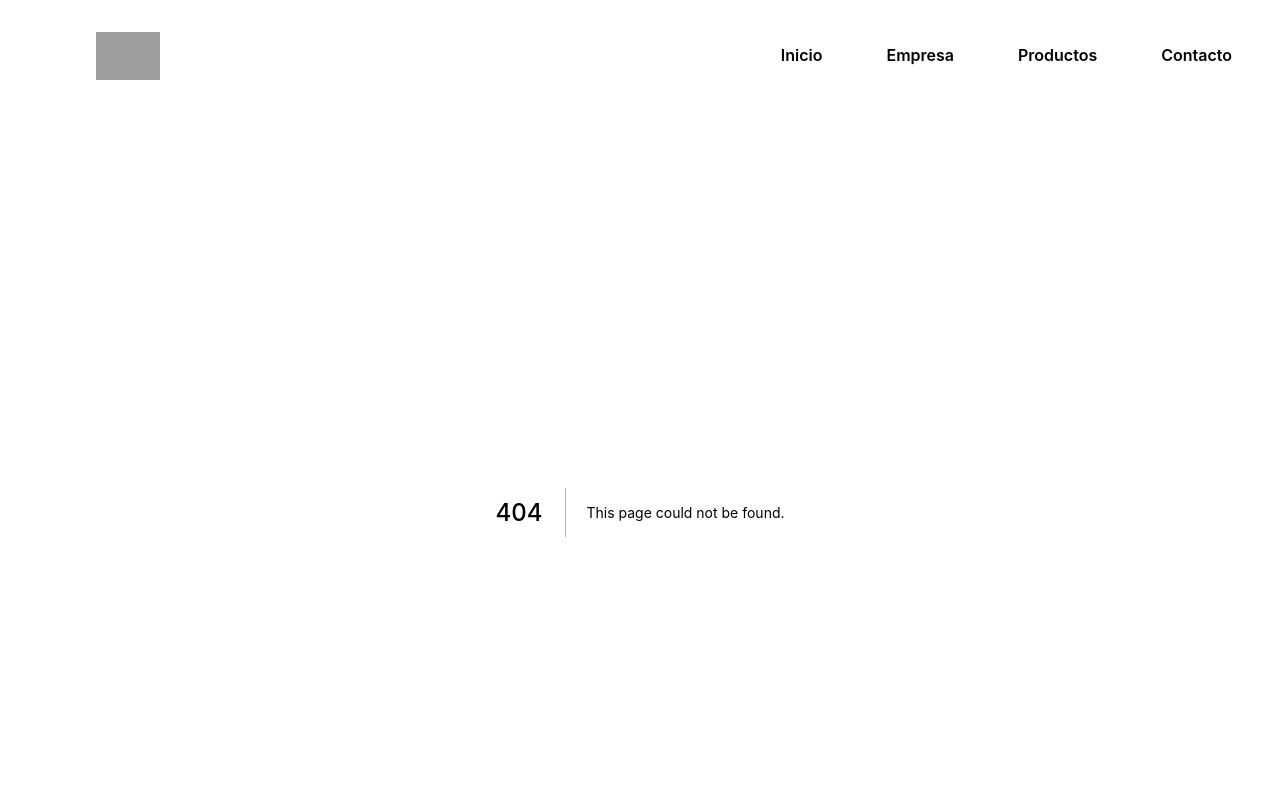
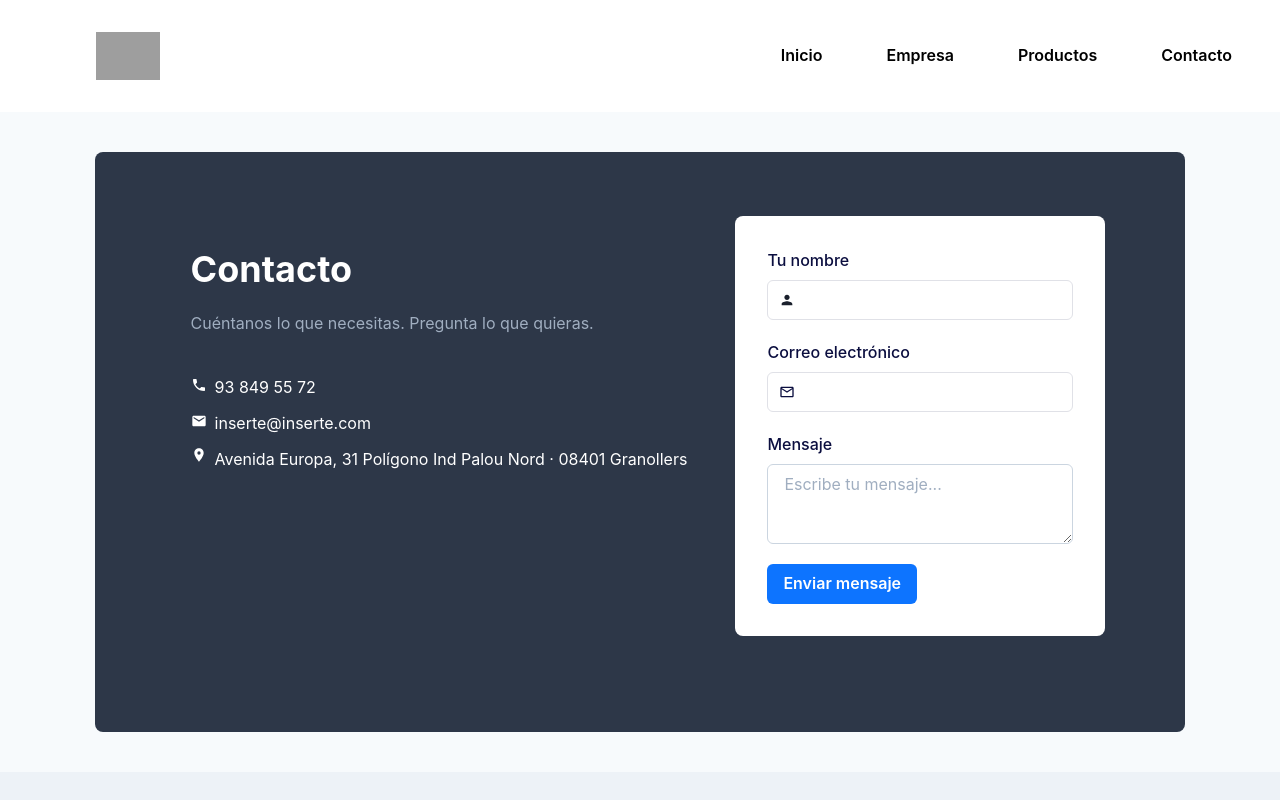
Before and after one commit to danngalann/nextjs-landing, a Next.js app: page /contacto in a window 1280 px wide. Before the commit this address had no page. Shown: the top 800 px of the page. Built offline with nearby package versions, Linux system fonts and the light colour scheme; grey boxes are pictures that could not be loaded.

Commit message:
Added contact page

```diff
--- a/package.json
+++ b/package.json
@@ -20,6 +20,7 @@
     "react": "17.0.2",
     "react-device-detect": "^2.1.2",
     "react-dom": "17.0.2",
+    "react-icons": "^4.3.1",
     "react-scroll-parallax": "^2.4.0"
   },
   "devDependencies": {
--- /dev/null
+++ b/pages/contacto.tsx
@@ -0,0 +1,124 @@
+import {
+  Container,
+  Flex,
+  Box,
+  Heading,
+  Text,
+  IconButton,
+  Button,
+  VStack,
+  HStack,
+  Wrap,
+  WrapItem,
+  FormControl,
+  FormLabel,
+  Input,
+  InputGroup,
+  InputLeftElement,
+  Textarea,
+  Link,
+  Icon,
+} from "@chakra-ui/react";
+import {
+  MdPhone,
+  MdEmail,
+  MdLocationOn,
+  MdOutlineEmail,
+  MdPerson,
+} from "react-icons/md";
+
+export default function contact() {
+  return (
+    <Container maxW="full" mt={0} centerContent bg="gray.50" overflow="hidden">
+      <Box
+        bg="gray.700"
+        color="white"
+        borderRadius="lg"
+        m={{ sm: 4, md: 16, lg: 10 }}
+        p={{ sm: 5, md: 5, lg: 16 }}
+      >
+        <Flex direction={{ base: "column", md: "row" }}>
+          <Box mx={8} mt={8}>
+            <Heading>Contacto</Heading>
+            <Text mt={{ sm: 3, md: 3, lg: 5 }} color="gray.400">
+              Cuéntanos lo que necesitas. Pregunta lo que quieras.
+            </Text>
+            <Box py={{ base: 5, sm: 5, md: 8, lg: 10 }}>
+              <VStack pl={0} spacing={3} alignItems="flex-start">
+                <Box>
+                  <Icon as={MdPhone} mr={2} />
+                  <Link href="tel:938495572">93 849 55 72</Link>
+                </Box>
+                <Box>
+                  <Icon as={MdEmail} mr={2} />
+                  <Link href="mailto:inserte@inserte.com">
+                    inserte@inserte.com{" "}
+                  </Link>
+                </Box>
+                <Flex>
+                  <Icon as={MdLocationOn} mr={2} />
+                  <Text>
+                    Avenida Europa, 31 Polígono Ind Palou Nord · 08401
+                    Granollers
+                  </Text>
+                </Flex>
+              </VStack>
+            </Box>
+            {/* <HStack
+                    mt={{ lg: 10, md: 10 }}
+                    spacing={5}
+                    px={5}
+                    alignItems="flex-start"
+                  >
+                    Social icons here if any
+                  </HStack> */}
+          </Box>
+          <Box bg="white" borderRadius="lg" mx={4} mb={8}>
+            <Box m={8} color="#0B0E3F">
+              <VStack spacing={5}>
+                <FormControl id="name">
+                  <FormLabel>Tu nombre</FormLabel>
+                  <InputGroup borderColor="#E0E1E7">
+                    <InputLeftElement pointerEvents="none">
+                      <Icon as={MdPerson} color="gray.800" />
+                    </InputLeftElement>
+                    <Input type="text" size="md" />
+                  </InputGroup>
+                </FormControl>
+                <FormControl id="name">
+                  <FormLabel>Correo electrónico</FormLabel>
+                  <InputGroup borderColor="#E0E1E7">
+                    <InputLeftElement pointerEvents="none">
+                      <MdOutlineEmail color="gray.800" />
+                    </InputLeftElement>
+                    <Input type="text" size="md" />
+                  </InputGroup>
+                </FormControl>
+                <FormControl id="name">
+                  <FormLabel>Mensaje</FormLabel>
+                  <Textarea
+                    borderColor="gray.300"
+                    _hover={{
+                      borderRadius: "gray.300",
+                    }}
+                    placeholder="Escribe tu mensaje..."
+                  />
+                </FormControl>
+                <FormControl id="name" float="right">
+                  <Button
+                    variant="solid"
+                    bg="#0D74FF"
+                    color="white"
+                    _hover={{}}
+                  >
+                    Enviar mensaje
+                  </Button>
+                </FormControl>
+              </VStack>
+            </Box>
+          </Box>
+        </Flex>
+      </Box>
+    </Container>
+  );
+}
--- a/pages/index.tsx
+++ b/pages/index.tsx
@@ -24,7 +24,7 @@ const Home: NextPage = () => {
         <link rel="icon" href="/favicon.png" />
       </Head>
       <Hero />
-      <Box px={{ base: "none", md: 20 }} pt={10} w="full" bg={"gray.50"}>
+      <Box px={{ base: "none", md: 20 }} pt={10} w="full" bg="gray.50">
         {/* <Carousel media={media} mediaByIndex={mediaByIndex} /> */}
         <Awm />
         <Heading w="full" textAlign="center">
```
Also changed, not shown: 1 other file (tests, documents, lock files or other folders).
